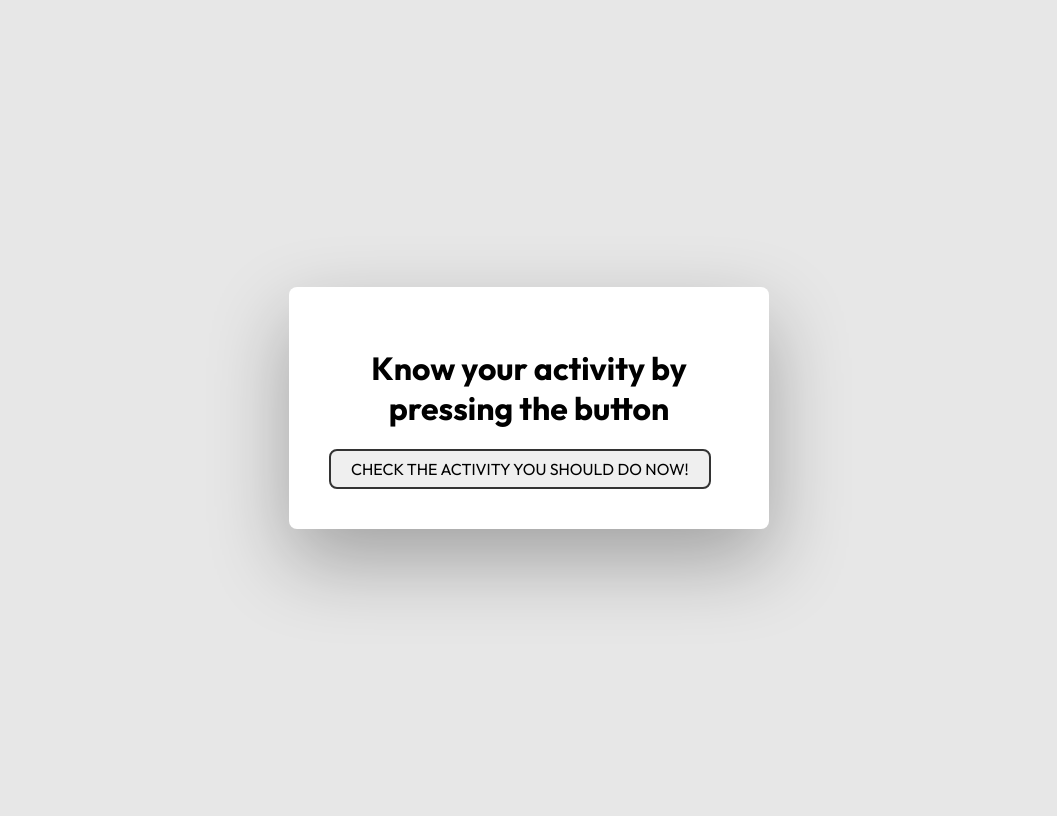
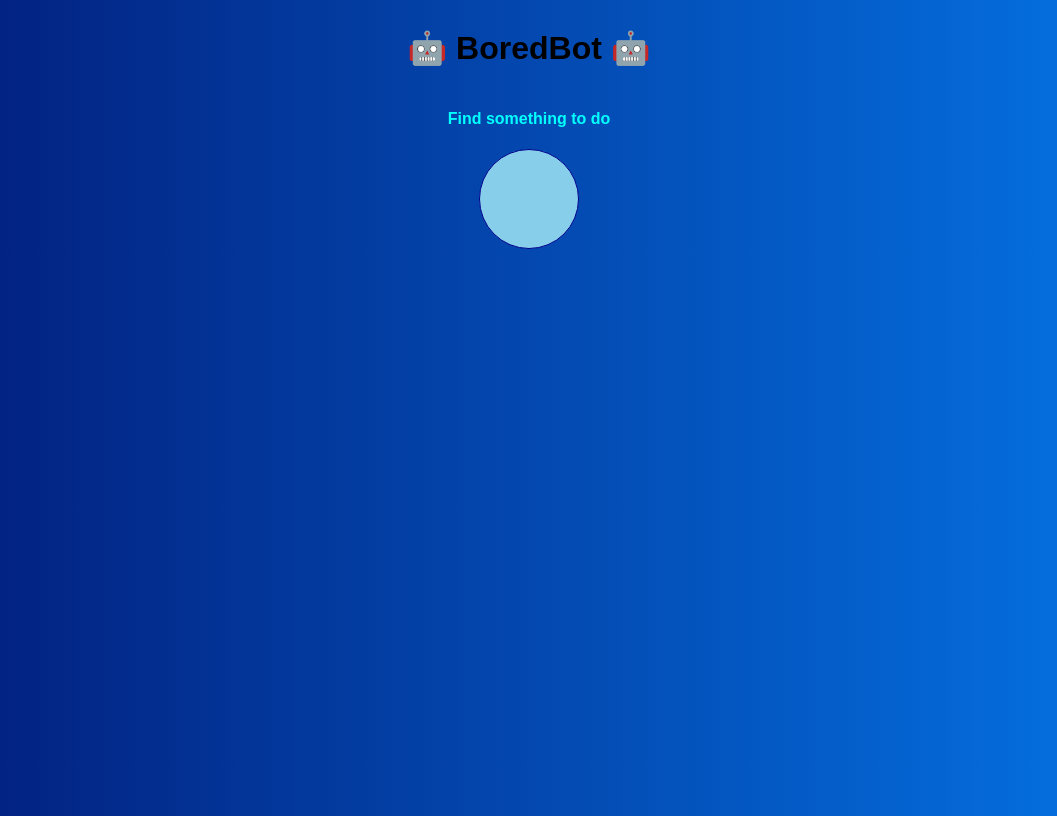
Before and after one commit to prabirshub/project-intro-to-api, a plain HTML site: page index.html in a window 1280 px wide. Shown: the whole page, without its empty margins (111-1168 px from the left). Drawn offline with Linux system fonts and the light colour scheme.

Commit message:
style change

```diff
--- a/index.html
+++ b/index.html
@@ -15,12 +15,12 @@
     <link rel="stylesheet" href="style.css" />
   </head>
   <body>
-    <div class="container">
-      <h1 id="activity-name">Know your activity by pressing the button</h1>
-      <button class="btn" onclick="getMessage()">
-        Check the activity you should do now!
-      </button>
-    </div>
+
+      <h1>🤖 BoredBot 🤖</h1>
+      <h4 id="activity-name">Find something to do</h4>
+
+      <button onclick="getMessage()"></button>
+
     <script src="app.js"></script>
   </body>
 </html>
--- a/style.css
+++ b/style.css
@@ -1,39 +1,32 @@
 body {
-  font-family: 'Outfit', sans-serif;
+  background: #0575e6; /* fallback for old browsers */
+  background: -webkit-linear-gradient(
+    to right,
+    #021b79,
+    #0575e6
+  ); /* Chrome 10-25, Safari 5.1-6 */
+  background: linear-gradient(
+    to right,
+    #021b79,
+    #0575e6
+  ); /* W3C, IE 10+/ Edge, Firefox 16+, Chrome 26+, Opera 12+, Safari 7+ */
+
+  background-repeat: no-repeat;
+  height: 100vh;
   display: flex;
   flex-direction: column;
-  justify-content: center;
   align-items: center;
-  min-height: 100vh;
-  background-color: #e7e7e7;
+  font-family: Oxygen, sans-serif;
 }
 
-.container {
-  background-color: #fff;
-  max-width: 400px;
-  border-radius: 8px;
-  height: auto;
-  box-shadow: 0 2rem 5rem rgba(0, 0, 0, 0.3);
-  padding: 40px;
+h4 {
+  color: aqua;
 }
-
-h1 {
-  text-align: center;
+button {
+  height: 100px;
+  width: 100px;
+  border-radius: 50%;
+  background-color: skyblue;
+  border: 1px solid darkblue;
+  cursor: pointer;
 }
-
-.btn {
-  padding: 8px 20px;
-  border: 2px solid #333;
-  font-family: inherit;
-  font-size: 1rem;
-  border-radius: 8px;
-  text-transform: uppercase;
-  cursor: pointer;
-  transition: all 0.2s;
-}
-
-.btn:hover {
-  background: #333;
-  color: #fff;
-  box-shadow: 0 1rem 7rem rgba(0, 0, 0, 0.2);
-}
```
